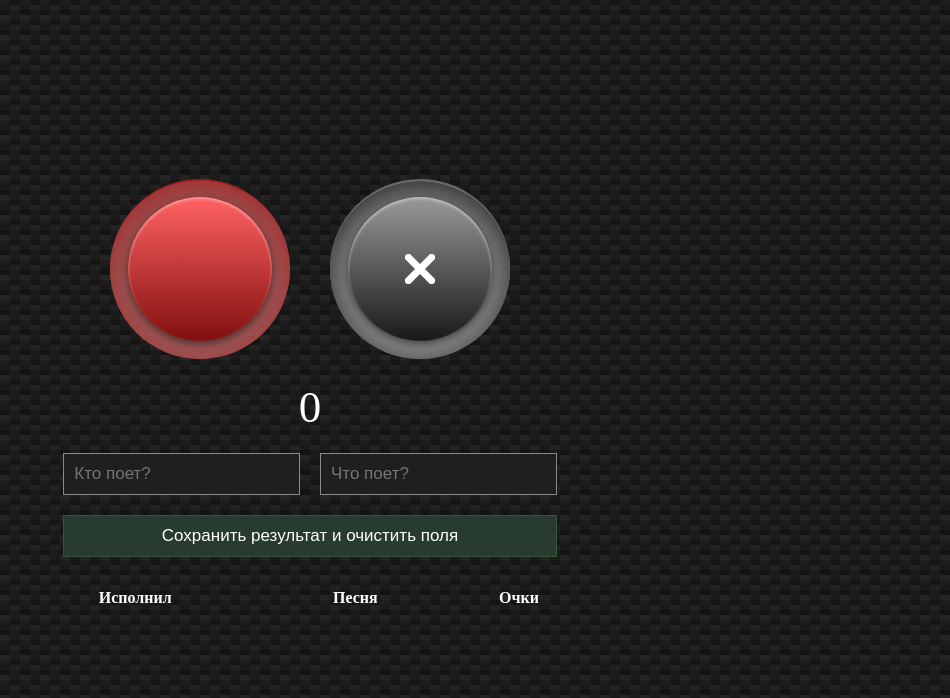
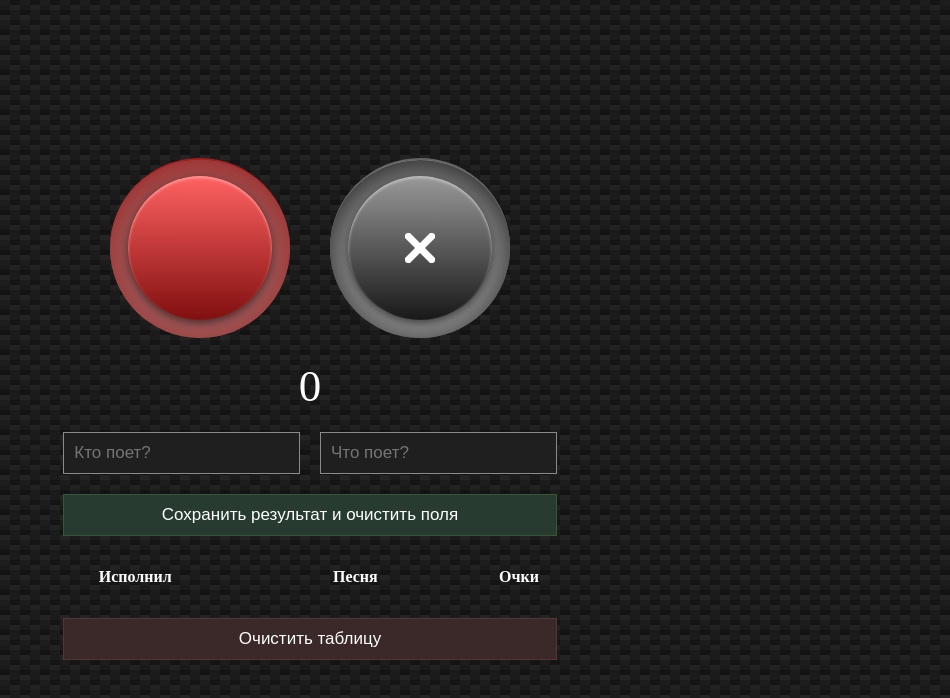
Before and after one commit to Melchiorro/karaoke-button, a plain HTML site: page index.html in a window 1280 px wide. Shown: the whole page, without its empty margins (330-1280 px from the left). Drawn offline with Linux system fonts and the light colour scheme.

Commit message:
Add button to clear the table without reloading

```diff
--- a/index.html
+++ b/index.html
@@ -24,6 +24,7 @@
     <div id="currentSong"><input type="text" id="artist" placeholder="Кто поет?" /><input type="text" id="song"
             placeholder="Что поет?" /></div>
     <input type="button" value="Сохранить результат и очистить поля" id="saveResult" onclick="saveResult()" />
+
     <div id="history">
         <table id="resultTable">
             <thead>
@@ -37,6 +38,8 @@
             </tbody>
         </table>
     </div>
+
+	<input type="button" value="Очистить таблицу" id="clearTable" onclick="clearTable()" />
 
     <script>
         function addCounter() {
@@ -72,6 +75,11 @@
             tr.parentNode.removeChild(tr);
         }
 
+        function clearTable() {
+            let tbody = document.getElementById('resultTable').getElementsByTagName('tbody')[0];
+            tbody.innerHTML = '';
+        }
+
         const getCellValue = (tr, idx) => tr.children[idx].innerText || tr.children[idx].textContent;
 
         const comparer = (idx, asc) => (a, b) => ((v1, v2) =>
--- a/style.css
+++ b/style.css
@@ -207,3 +207,17 @@ div#history {
     background: #732b2b;
     color: #fff;
 }
+
+#clearTable {
+  padding: 10px;
+  width: 94%;
+  font-size: 17px;
+  color: #fff;
+  background: #3b2828;
+  border: 1px solid #573535;
+  cursor: pointer;
+}
+
+#clearTable:hover {
+	background: #6c4646;
+}
```
